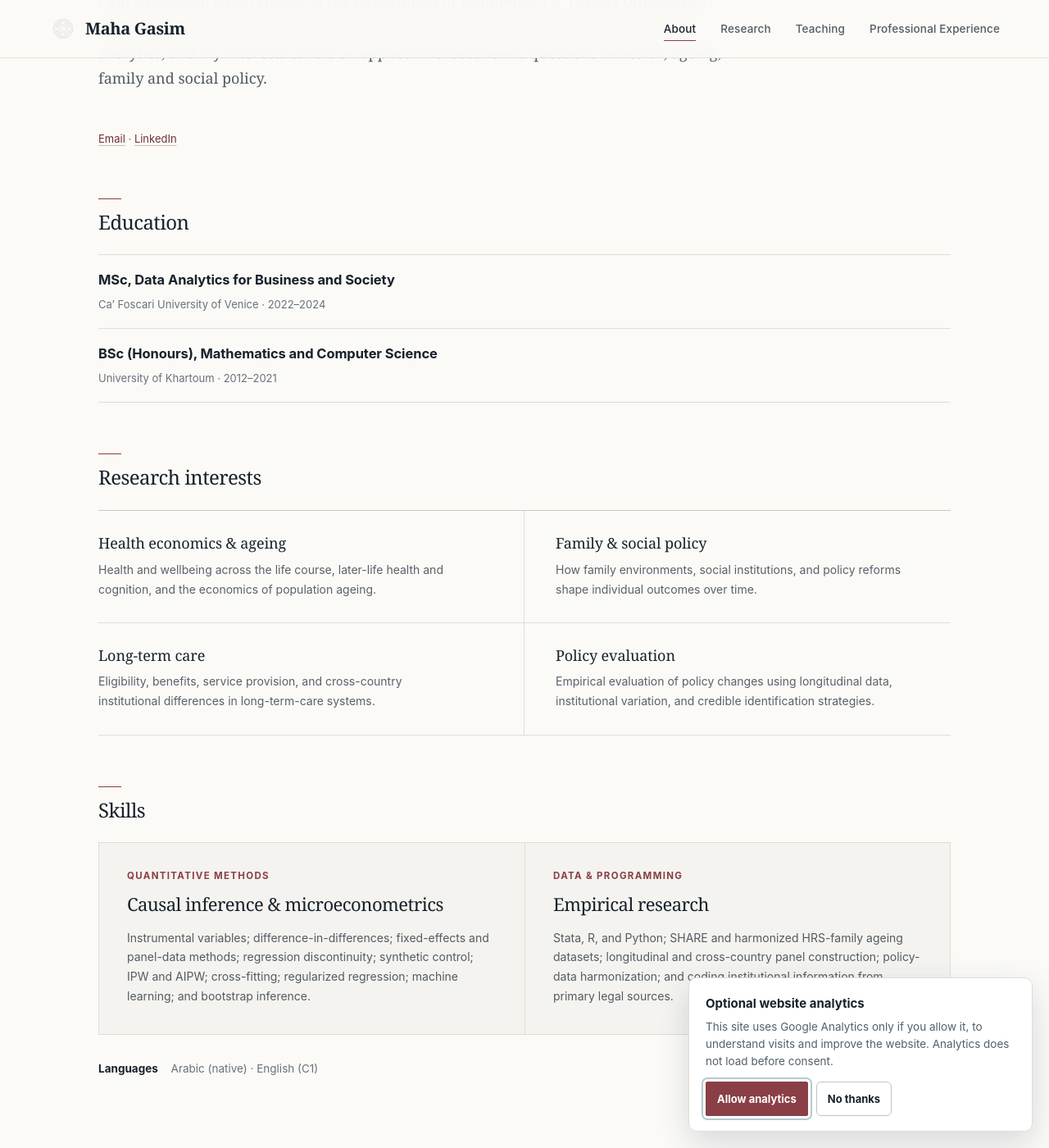
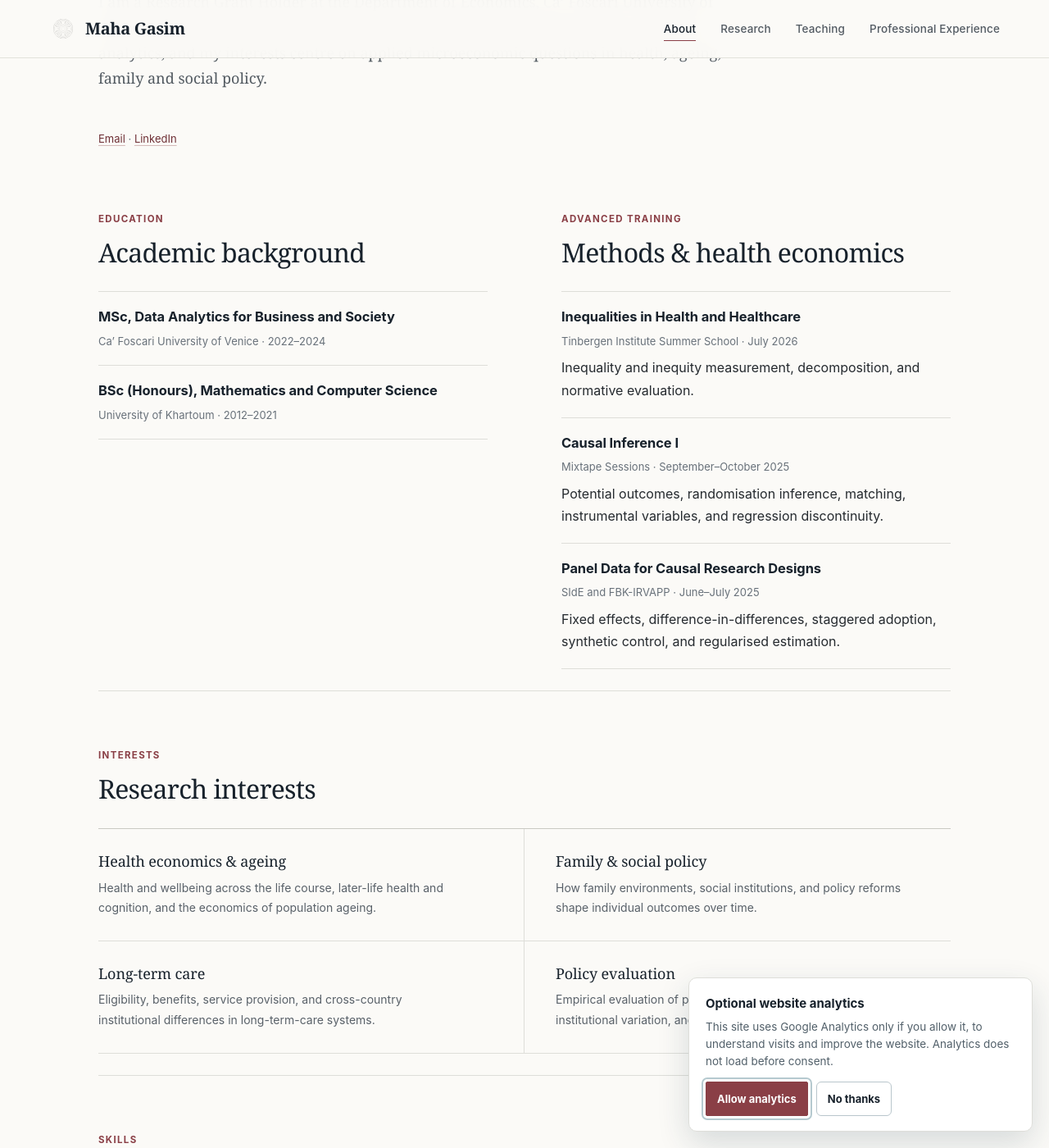
Before and after one commit to mahagasim/mahagasim.github.io, a Jekyll site: the page built from index.md, in a window 1280 px wide and 1400 px high, scrolled down 241 px. Shown: the whole window at 82% size. Built offline with Jekyll 4.4.1, drawn with Linux system fonts in a browser that asks for light colours; some of the changed text lies outside the part shown.

Commit message:
Restore advanced training and refine About page layout

```diff
--- a/index.md
+++ b/index.md
@@ -1,7 +1,7 @@
 ---
 layout: default
 title: About
-description: About Maha Gasim — education, research interests, and quantitative skills.
+description: About Maha Gasim — education, advanced training, research interests, and quantitative skills.
 ---
 
 # Maha Gasim
@@ -10,57 +10,97 @@ description: About Maha Gasim — education, research interests, and quantitativ
 
 <p class="entry-meta"><a href="mailto:mahagasim@gmail.com">Email</a> · <a href="https://www.linkedin.com/in/maha-gasim-678975122">LinkedIn</a></p>
 
-## Education
+<section class="section-block two-panel-section">
+  <div class="academic-panel">
+    <p class="section-kicker">Education</p>
+    <h2>Academic background</h2>
 
-<div class="education-list">
-  <div class="compact-entry">
-    <h3>MSc, Data Analytics for Business and Society</h3>
-    <p class="entry-meta">Ca’ Foscari University of Venice · 2022–2024</p>
+    <div class="compact-entry">
+      <h3>MSc, Data Analytics for Business and Society</h3>
+      <p class="entry-meta">Ca’ Foscari University of Venice · 2022–2024</p>
+    </div>
+
+    <div class="compact-entry">
+      <h3>BSc (Honours), Mathematics and Computer Science</h3>
+      <p class="entry-meta">University of Khartoum · 2012–2021</p>
+    </div>
   </div>
 
-  <div class="compact-entry">
-    <h3>BSc (Honours), Mathematics and Computer Science</h3>
-    <p class="entry-meta">University of Khartoum · 2012–2021</p>
+  <div class="academic-panel">
+    <p class="section-kicker">Advanced training</p>
+    <h2>Methods &amp; health economics</h2>
+
+    <div class="compact-entry">
+      <h3>Inequalities in Health and Healthcare</h3>
+      <p class="entry-meta">Tinbergen Institute Summer School · July 2026</p>
+      <p>Inequality and inequity measurement, decomposition, and normative evaluation.</p>
+    </div>
+
+    <div class="compact-entry">
+      <h3>Causal Inference I</h3>
+      <p class="entry-meta">Mixtape Sessions · September–October 2025</p>
+      <p>Potential outcomes, randomisation inference, matching, instrumental variables, and regression discontinuity.</p>
+    </div>
+
+    <div class="compact-entry">
+      <h3>Panel Data for Causal Research Designs</h3>
+      <p class="entry-meta">SIdE and FBK-IRVAPP · June–July 2025</p>
+      <p>Fixed effects, difference-in-differences, staggered adoption, synthetic control, and regularised estimation.</p>
+    </div>
   </div>
-</div>
+</section>
 
-## Research interests
-
-<div class="interest-grid">
-  <div class="interest-item">
-    <h3>Health economics &amp; ageing</h3>
-    <p>Health and wellbeing across the life course, later-life health and cognition, and the economics of population ageing.</p>
+<section class="section-block">
+  <div class="section-heading section-heading--compact">
+    <div>
+      <p class="section-kicker">Interests</p>
+      <h2>Research interests</h2>
+    </div>
   </div>
 
-  <div class="interest-item">
-    <h3>Family &amp; social policy</h3>
-    <p>How family environments, social institutions, and policy reforms shape individual outcomes over time.</p>
+  <div class="interest-grid">
+    <div class="interest-item">
+      <h3>Health economics &amp; ageing</h3>
+      <p>Health and wellbeing across the life course, later-life health and cognition, and the economics of population ageing.</p>
+    </div>
+
+    <div class="interest-item">
+      <h3>Family &amp; social policy</h3>
+      <p>How family environments, social institutions, and policy reforms shape individual outcomes over time.</p>
+    </div>
+
+    <div class="interest-item">
+      <h3>Long-term care</h3>
+      <p>Eligibility, benefits, service provision, and cross-country institutional differences in long-term-care systems.</p>
+    </div>
+
+    <div class="interest-item">
+      <h3>Policy evaluation</h3>
+      <p>Empirical evaluation of policy changes using longitudinal data, institutional variation, and credible identification strategies.</p>
+    </div>
+  </div>
+</section>
+
+<section class="section-block">
+  <div class="section-heading section-heading--compact">
+    <div>
+      <p class="section-kicker">Skills</p>
+      <h2>Quantitative toolkit</h2>
+    </div>
   </div>
 
-  <div class="interest-item">
-    <h3>Long-term care</h3>
-    <p>Eligibility, benefits, service provision, and cross-country institutional differences in long-term-care systems.</p>
-  </div>
+  <div class="methods-band">
+    <div>
+      <p class="section-kicker">Methods</p>
+      <h2>Causal inference &amp; microeconometrics</h2>
+      <p>Instrumental variables; difference-in-differences; fixed-effects and panel-data methods; regression discontinuity; synthetic control; IPW and AIPW; cross-fitting; regularized regression; machine learning; and bootstrap inference.</p>
+    </div>
 
-  <div class="interest-item">
-    <h3>Policy evaluation</h3>
-    <p>Empirical evaluation of policy changes using longitudinal data, institutional variation, and credible identification strategies.</p>
-  </div>
-</div>
-
-## Skills
-
-<section class="methods-band">
-  <div>
-    <p class="section-kicker">Quantitative methods</p>
-    <h2>Causal inference &amp; microeconometrics</h2>
-    <p>Instrumental variables; difference-in-differences; fixed-effects and panel-data methods; regression discontinuity; synthetic control; IPW and AIPW; cross-fitting; regularized regression; machine learning; and bootstrap inference.</p>
-  </div>
-
-  <div>
-    <p class="section-kicker">Data &amp; programming</p>
-    <h2>Empirical research</h2>
-    <p>Stata, R, and Python; SHARE and harmonized HRS-family ageing datasets; longitudinal and cross-country panel construction; policy-data harmonization; and coding institutional information from primary legal sources.</p>
+    <div>
+      <p class="section-kicker">Data &amp; programming</p>
+      <h2>Empirical research</h2>
+      <p>Stata, R, and Python; SHARE and harmonized HRS-family ageing datasets; longitudinal and cross-country panel construction; policy-data harmonization; and coding institutional information from primary legal sources.</p>
+    </div>
   </div>
 </section>
 
```
